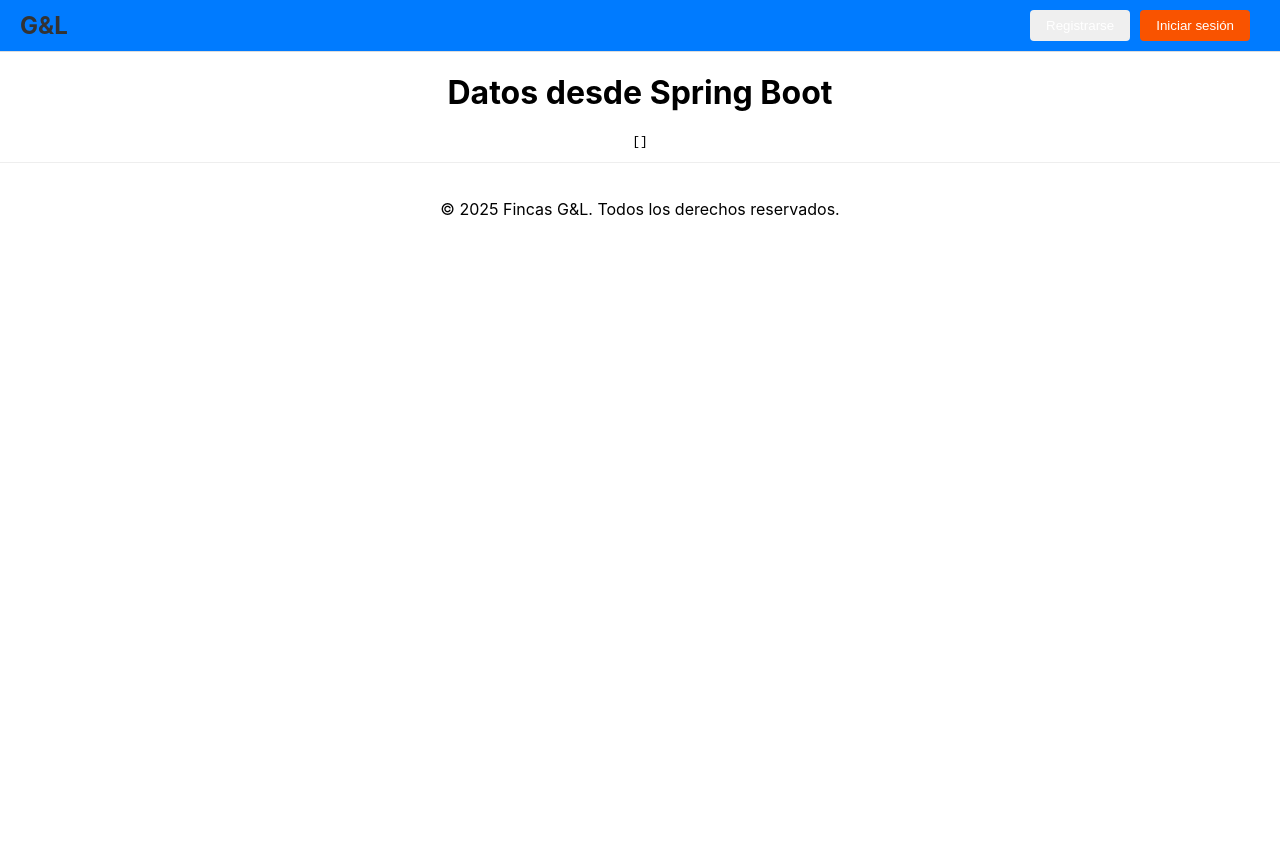
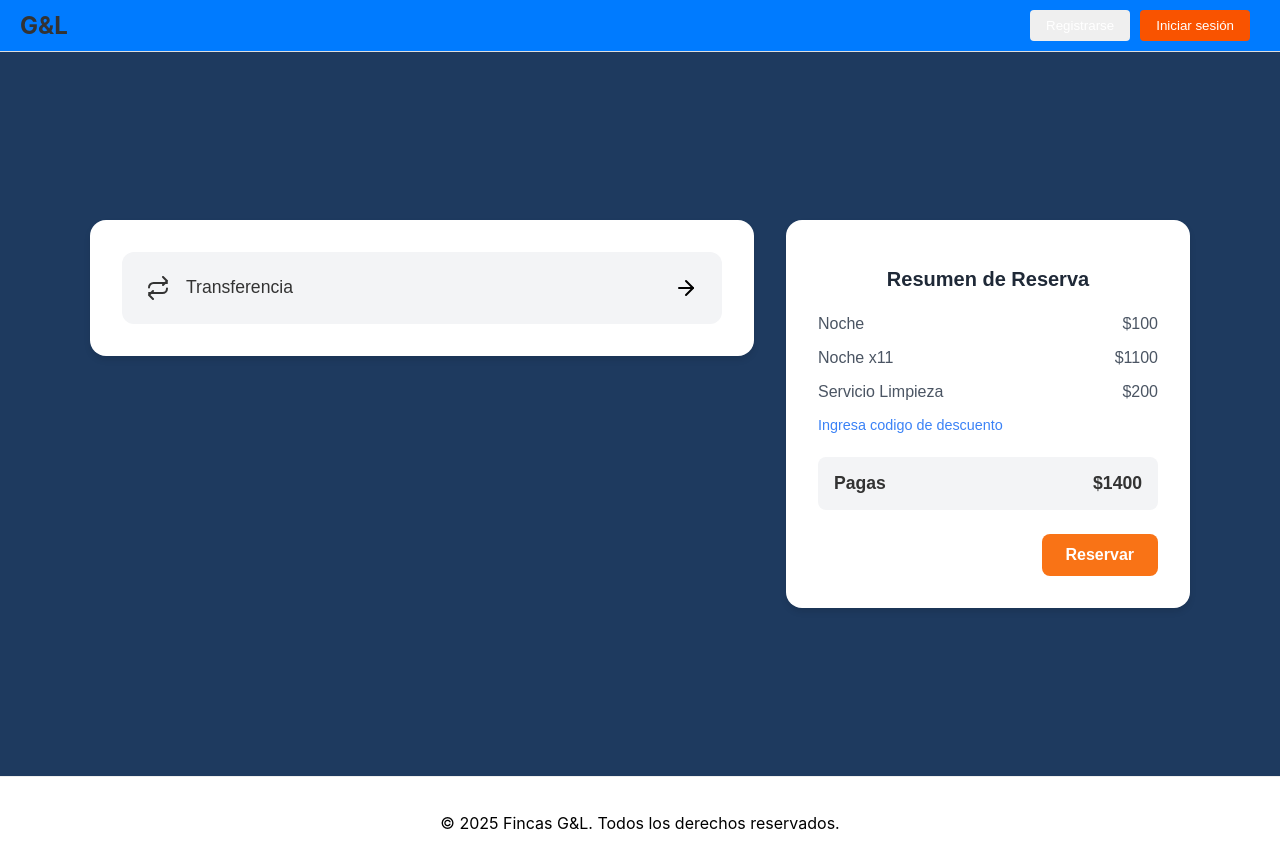
Before and after one commit to maikffDev/finca-front, a React (Create React App) app: page / in a window 1280 px wide. Before the commit the page ends 800 px from the top, so only its background shows below. Built offline with nearby package versions, Linux system fonts and the light colour scheme; no server answers.

Commit message:
Fix: se modifico el uso de Routes por RouterProvider

```diff
--- a/src/App.tsx
+++ b/src/App.tsx
@@ -6,8 +6,7 @@ import RouterConfig from './router/RouterConfig';
 import { BrowserRouter } from 'react-router-dom';
 
 function App() {
-  // App.tsx ahora es solo el contenedor principal.
-  // La lógica de las páginas está en sus propios componentes.
+
   return (
 
       <div className="App">
--- a/src/index.tsx
+++ b/src/index.tsx
@@ -10,9 +10,7 @@ const root = ReactDOM.createRoot(
 );
 root.render(
   <React.StrictMode>
-    <BrowserRouter>
       <App />
-    </BrowserRouter>
   </React.StrictMode>
 );
 
--- a/src/router/RouterConfig.tsx
+++ b/src/router/RouterConfig.tsx
@@ -1,16 +1,23 @@
 import React from 'react';
-import { Routes, Route } from 'react-router-dom';
+import { Routes, Route, createBrowserRouter, RouterProvider } from 'react-router-dom';
 import PagoPage from '../pages/pago/PagoPage';
-import Hero from '../layouts/Hero'; // Usamos Hero como la página de inicio
+
+
+const routes = [
+ {
+   path: "/",
+   element: <PagoPage/>,
+ },
+ /*{
+   path: "/pago",
+   element: <PagoPage/>,
+ }*/
+];
+
+const router = createBrowserRouter(routes);
 
 const RouterConfig: React.FC = () => {
-  return (
-    <Routes>
-      <Route path="/" element={<Hero />} />
-      <Route path="/pago" element={<PagoPage />} />
-      {/* Agrega más rutas aquí en el futuro */}
-    </Routes>
-  );
+ return <RouterProvider router={router} />;
 };
 
 export default RouterConfig;
```
